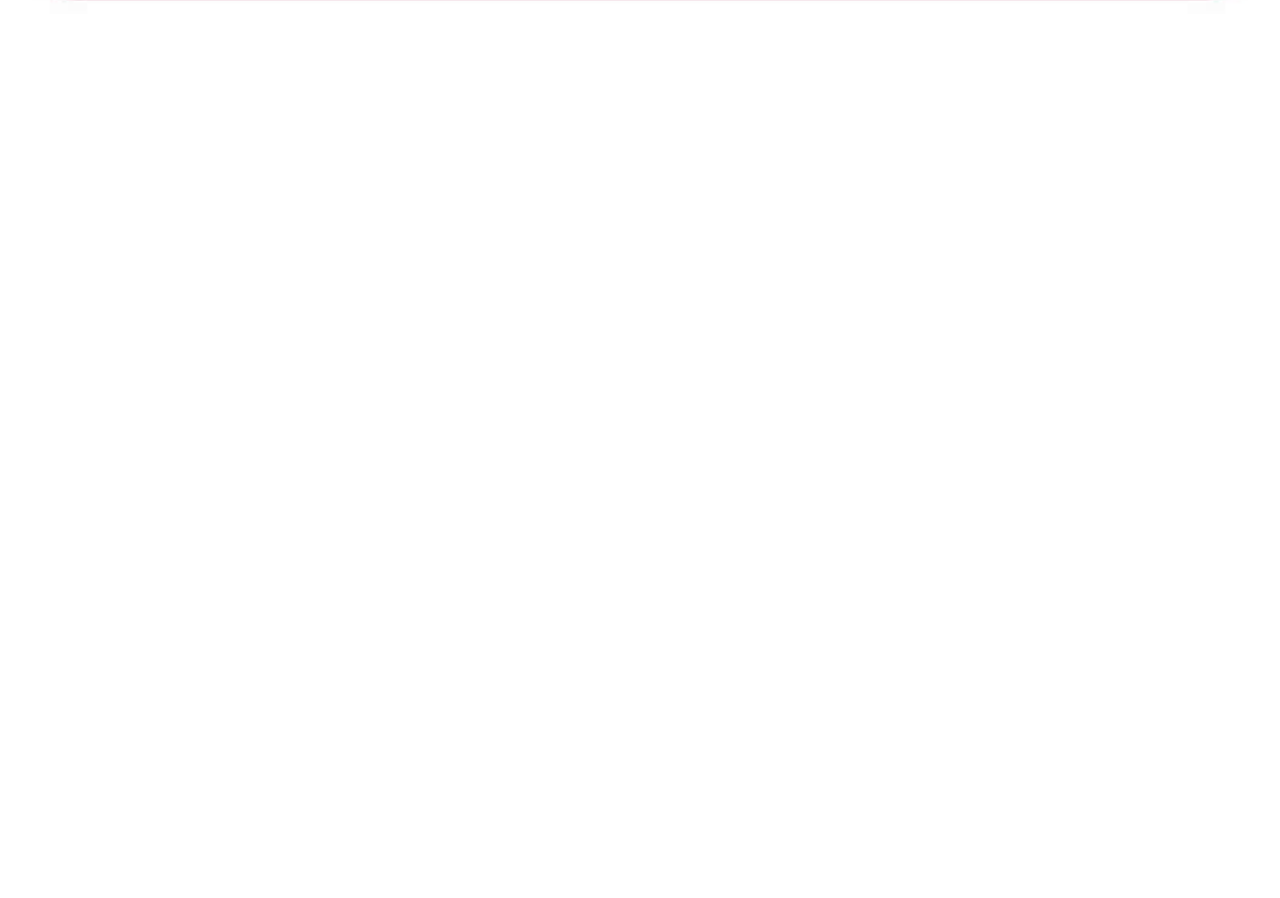
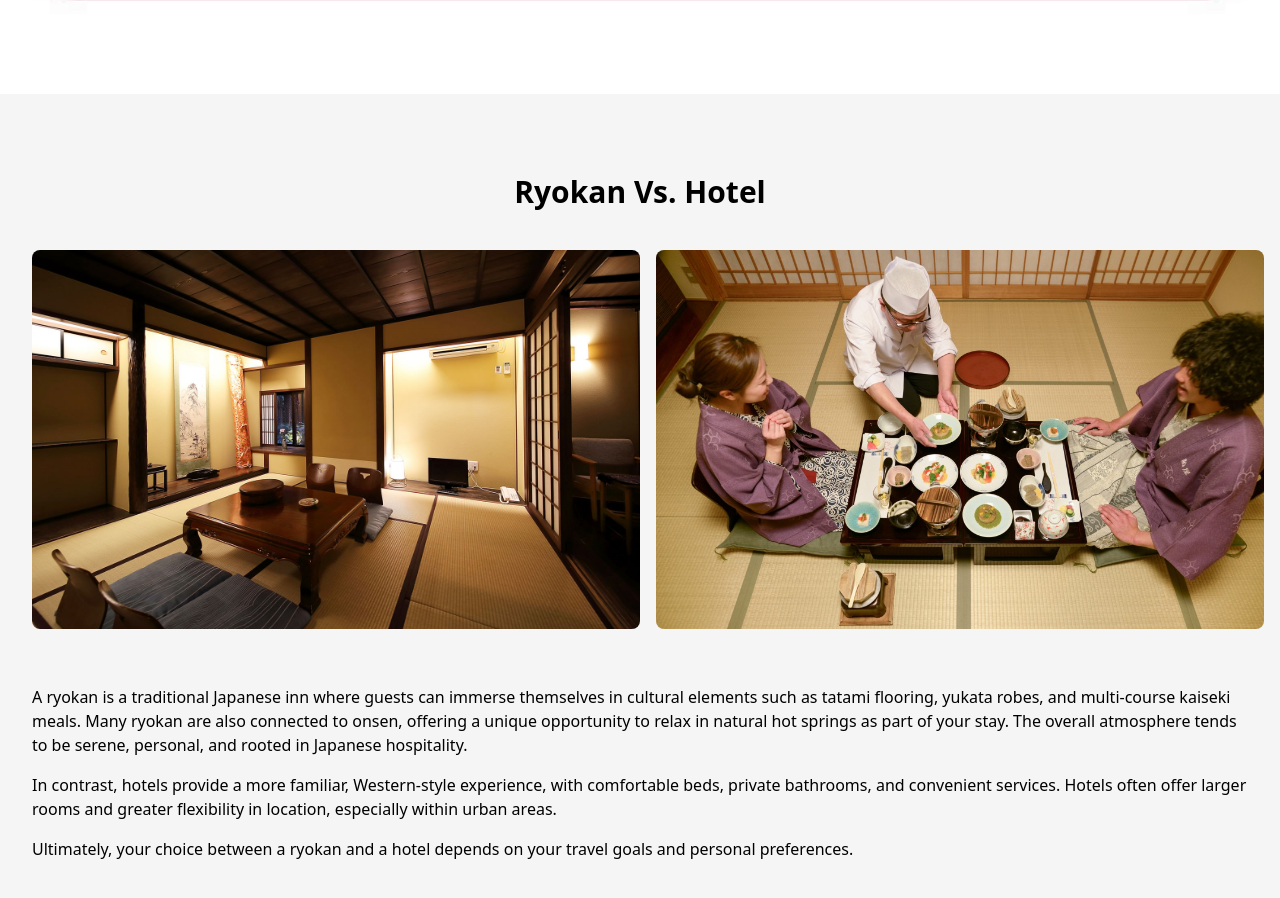
Before and after one commit to elriot/JapanOnsenTour, a React (Vite) app in the folder japan-onsen-tour/: page / in a window 1280 px wide. Shown: the part 3279-4177 px from the top of the page. Before the commit the page ends 3373 px from the top, so only its background shows below. Built offline with nearby package versions, Linux system fonts and the light colour scheme.

Commit message:
Ryokan vs Hotel Before Table

```diff
--- a/japan-onsen-tour/src/App.jsx
+++ b/japan-onsen-tour/src/App.jsx
@@ -5,6 +5,7 @@
 import BeforeYouGo from "./pages/BeforeYouGo";
 import Etiquette from "./pages/Etiquette";
 import Tattoo from "./pages/Tattoo";
+import RyokanHotel from "./pages/RyokanHotel";
 
 function App() {
   return (
@@ -17,6 +18,7 @@
 		<BeforeYouGo className="bg-odd"/>
 		<Etiquette className="bg-odd"/>
 		<Tattoo className="bg-even"/>
+		<RyokanHotel className="bg-odd"/>
     </>
   );
 }
--- a/japan-onsen-tour/src/components/Heading2.jsx
+++ b/japan-onsen-tour/src/components/Heading2.jsx
@@ -1,7 +1,7 @@
-function Heading2({children, className = ""}){
-
+function Heading2({children, className = "", center="false"}){
+	const extraClass = center === "true" ? "text-center" : ""
 	return (
-		<h2 className={`text-3xl font-bold mb-10 ${className}`}>
+		<h2 className={`text-3xl font-bold mb-10 ${className} ${extraClass}`}>
 			{children}
 		</h2>
 	);
--- a/japan-onsen-tour/src/pages/BeforeYouGo.jsx
+++ b/japan-onsen-tour/src/pages/BeforeYouGo.jsx
@@ -4,7 +4,7 @@
 function BeforeYouGo({className=""}){
 	return (
 		<Section className={className}>
-			<Heading2 className="text-center">Before You Go</Heading2>
+			<Heading2 center="true">Before You Go</Heading2>
 		</Section>
 	);
 }
--- /dev/null
+++ b/japan-onsen-tour/src/pages/RyokanHotel.jsx
@@ -0,0 +1,31 @@
+import Heading2 from "../components/Heading2";
+import ResponsiveRowImage from "../components/ResoponsiveRowImage";
+import ResponsiveRow from "../components/ResponsiveRow";
+import Section from "../components/Section";
+import ryokanImg from "../images/ryokan2.jpg";
+import kaisekiImg from "../images/kaiseki.jpg";
+
+function RyokanHotel({ className = "" }) {
+  return (
+    <Section className={`${className}`}>
+		<Heading2 center="true">Ryokan Vs. Hotel</Heading2>
+		<ResponsiveRow>
+			<ResponsiveRowImage src={ryokanImg} alt="ryokan room" className="rounded-lg"></ResponsiveRowImage>
+			<ResponsiveRowImage src={kaisekiImg} alt="kaiseki dinner" className="rounded-lg"></ResponsiveRowImage>
+		</ResponsiveRow>
+		<div className="pt-10">
+			<p className="mb-4">
+				A ryokan is a traditional Japanese inn where guests can immerse themselves in cultural elements such as tatami flooring, yukata robes, and multi-course kaiseki meals. Many ryokan are also connected to onsen, offering a unique opportunity to relax in natural hot springs as part of your stay. The overall atmosphere tends to be serene, personal, and rooted in Japanese hospitality.
+			</p>
+			<p className="mb-4">
+				In contrast, hotels provide a more familiar, Western-style experience, with comfortable beds, private bathrooms, and convenient services. Hotels often offer larger rooms and greater flexibility in location, especially within urban areas.
+			</p>
+			<p className="mb-4">
+				Ultimately, your choice between a ryokan and a hotel depends on your travel goals and personal preferences.
+			</p>
+		</div>
+    </Section>
+  );
+}
+
+export default RyokanHotel;
```
Also changed, not shown: japan-onsen-tour/src/images/kaiseki.jpg (added), japan-onsen-tour/src/images/ryokan2.jpg (added).
